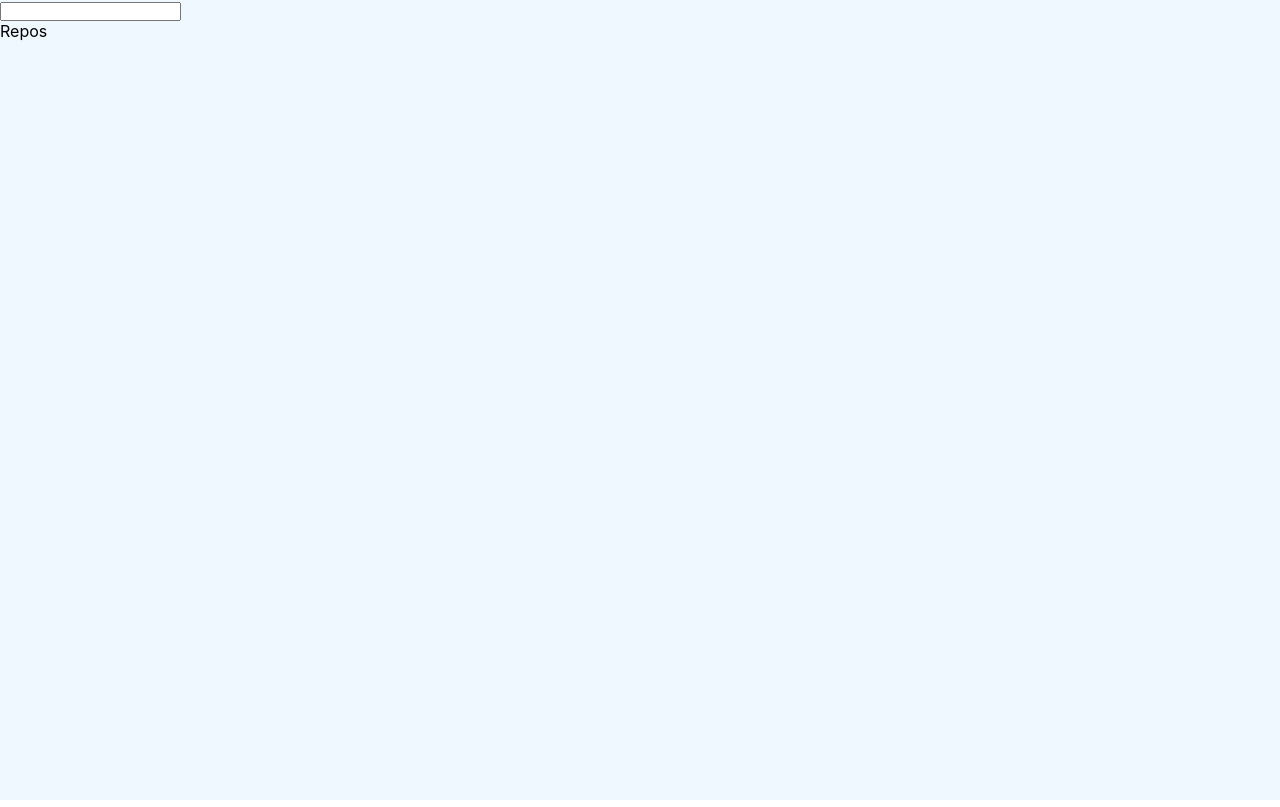
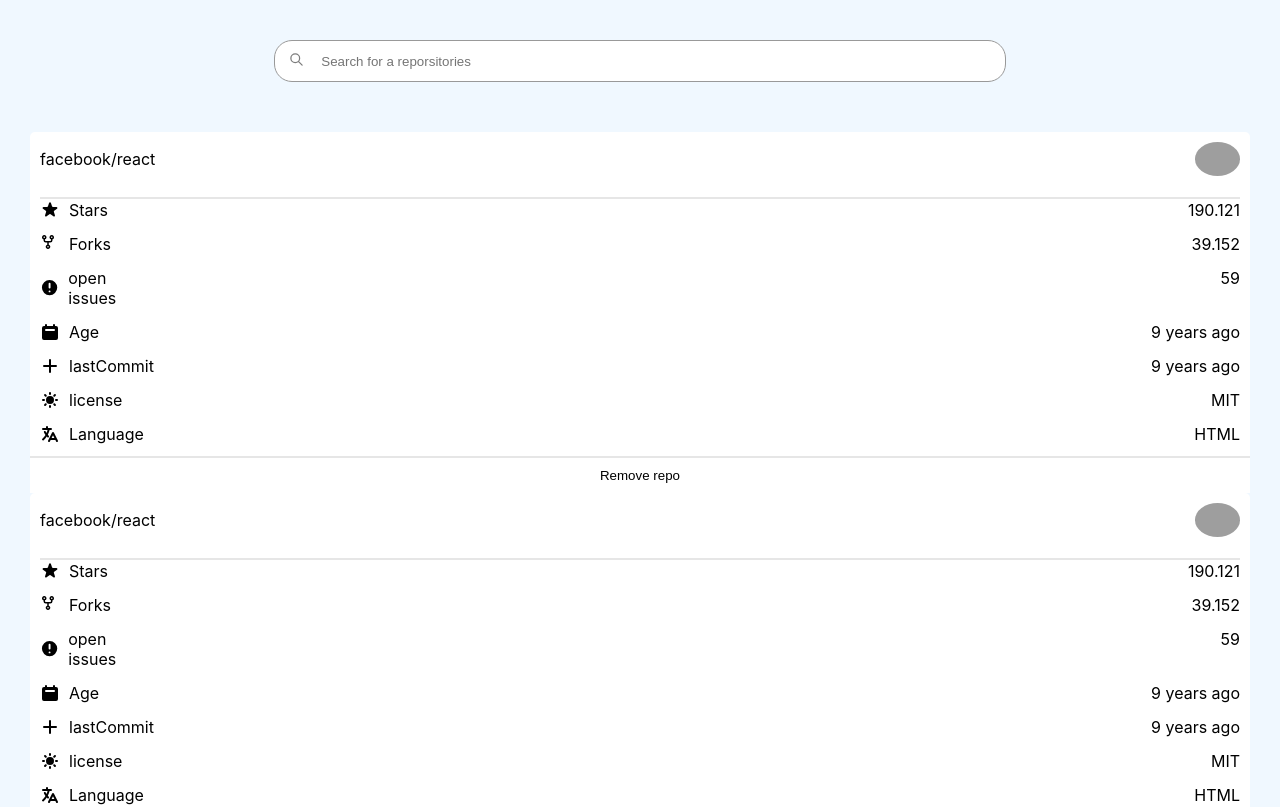
Before and after one commit to MohammadQatash/Github-Repositories-, a React (Create React App) app: page / in a window 1280 px wide. Shown: the top 807 px of the page. Built offline with nearby package versions, Linux system fonts and the light colour scheme; grey boxes are pictures that could not be loaded.

Commit message:
UI repo  design

```diff
--- a/src/App.jsx
+++ b/src/App.jsx
@@ -1,19 +1,27 @@
-import React from 'react'
-import SearchForm from './components/SearchForm'
+import React, { useState } from "react";
+import SearchForm from "./components/SearchForm";
+import ReposeCards from "./components/ReposeCards";
+import { data } from './data';
 
 const App = () => {
+  const [repose, setRepose] = useState(data);
+
   return (
-    <main className='main'>
-      <div className='container'>
-      <section className='repos-search'>
-        <SearchForm />
-      </section>
-      <section className='repos-section'>
-        Repos
-      </section>
+    <main className="main">
+      <div className="container">
+        <section className="repos-search">
+          <SearchForm />
+        </section>
+
+        <section className="repositories-cards">
+          <ReposeCards repose={repose} />
+          <ReposeCards repose={repose} />
+          <ReposeCards repose={repose} />
+          <ReposeCards repose={repose} />
+        </section>
       </div>
     </main>
-  )
-}
+  );
+};
 
-export default App
+export default App;
--- /dev/null
+++ b/src/components/ReposeCards.jsx
@@ -0,0 +1,87 @@
+import React from 'react'
+import {
+  StarsIcon,
+  ForksIcon,
+  OpenIssuesIcon,
+  AgeIcon,
+  LastCommitIcon,
+  LicenseIcon,
+  LanguageIcon
+} from "../icons";
+
+const ReposeCards = ({repose}) => {
+  return (
+    <div className="repository-card">
+      <div className="repose-name">
+        <div>{repose[0].full_name}</div>
+        <img src={repose[0].owner.avatar_url} alt="noImage" />
+      </div>
+      <div className="repose-stars mt-7">
+        <div className="icon-box">
+          <span className="icons">
+            <StarsIcon />
+          </span>
+          Stars
+        </div>
+        <div>{repose[0].stargazers_count}</div>
+      </div>
+      <div className="repose-forks">
+        <div className="icon-box">
+          <span className="icons">
+            <ForksIcon />
+          </span>
+          Forks
+        </div>
+        <div>{repose[0].forks}</div>
+      </div>
+      <div className="repose-open-issues">
+        <div className="icon-box">
+          <span className="icons">
+            <OpenIssuesIcon />
+          </span>
+          open issues
+        </div>
+        <div>{repose[0].open_issues}</div>
+      </div>
+      <div className="repose-age">
+        <div className="icon-box">
+          <span className="icons">
+            <AgeIcon />
+          </span>
+          Age
+        </div>
+        <div>{repose[0].age}</div>
+      </div>
+      <div className="repose-last-commit">
+        <div className="icon-box">
+          <span className="icons">
+            <LastCommitIcon />
+          </span>
+          lastCommit
+        </div>
+        <div>{repose[0].lastCommit}</div>
+      </div>
+      <div className="repose-license">
+        <div className="icon-box">
+          <span className="icons">
+            <LicenseIcon />
+          </span>
+          license
+        </div>
+        <div>{repose[0].license}</div>
+      </div>
+      <div className="repose-language mb-7">
+        <div className="icon-box">
+          <span className="icons">
+            <LanguageIcon />
+          </span>
+          Language
+        </div>
+        <div>{repose[0].language}</div>
+      </div>
+      <button className="btn-remove">Remove repo</button>
+    </div>
+  );
+}
+
+export default ReposeCards
--- a/src/components/SearchForm.jsx
+++ b/src/components/SearchForm.jsx
@@ -1,13 +1,16 @@
-import React from 'react'
-
+import React from "react";
+import { SearchIcon } from '../icons'
 const SearchForm = () => {
   return (
-      <form className='search-form'>
-        <div className='form-control'>
-          <input type='text' name='name' id='name' />
+    <form className="form">
+      <div className="form-control">
+            <label htmlFor="search" className="search-icon">
+                <SearchIcon />
+            </label>
+            <input type="text" name="name" id="search" className="search-input" placeholder="Search for a reporsitories"/>
         </div>
-      </form>
-  )
-}
+    </form>
+  );
+};
 
-export default SearchForm
+export default SearchForm;
--- a/src/data.js
+++ b/src/data.js
@@ -1,35 +1,36 @@
 export const data = [
   {
-        name: 'react',
-        full_name: 'facebook/react',
-        stargazers_count: '190.121',
+    name: "react",
+    full_name: "facebook/react",
+    stargazers_count: "190.121",
     forks: 39.152,
     open_issues: 59,
-        language: 'HTML',
-        license: 'MIT',
-        age: '9 years ago',
-        lastCommit: '9 years ago'
+    language: "HTML",
+    license: "MIT",
+    age: "9 years ago",
+    lastCommit: "9 years ago",
+    owner: {avatar_url: "https://avatars.githubusercontent.com/u/5550850?v=4"}
   },
   {
-        name: 'vue',
-        full_name: 'vuejs/vue',
-        stargazers_count: '190.121',
+    name: "vue",
+    full_name: "vuejs/vue",
+    stargazers_count: "190.121",
     forks: 39.152,
     open_issues: 59,
-        language: 'HTML',
-        license: 'MIT',
-        age: '9 years ago',
-        lastCommit: '9 years ago'
+    language: "HTML",
+    license: "MIT",
+    age: "9 years ago",
+    lastCommit: "9 years ago",
   },
   {
-        name: 'angular',
-        full_name: 'angularjs/angular',
-        stargazers_count: '190.121',
+    name: "angular",
+    full_name: "angularjs/angular",
+    stargazers_count: "190.121",
     forks: 39.152,
     open_issues: 59,
-        language: 'HTML',
-        license: 'MIT',
-        age: '9 years ago',
-        lastCommit: '9 years ago'
+    language: "HTML",
+    license: "MIT",
+    age: "9 years ago",
+    lastCommit: "9 years ago",
   },
-]
+];
--- a/src/icons.js
+++ b/src/icons.js
@@ -1,18 +1,135 @@
-export const CartIcon = () => { //Declare it inside component ^_^
+export const SearchIcon = () => {
   return (
     <svg
-      xmlns='http://www.w3.org/2000/svg'
-      className='h-6 w-6 '
-      fill='none'
-      viewBox='0 0 24 24'
-      stroke='currentColor'
-      strokeWidth={2}
+      xmlns="http://www.w3.org/2000/svg"
+      className="h-6 w-6"
+      fill="none"
+      viewBox="0 0 24 24"
+      stroke="currentColor"
+      strokeWidth="2"
     >
       <path
-        strokeLinecap='round'
-        strokeLinejoin='round'
-        d='M16 11V7a4 4 0 00-8 0v4M5 9h14l1 12H4L5 9z'
+        strokeLinecap="round"
+        strokeLinejoin="round"
+        d="M21 21l-6-6m2-5a7 7 0 11-14 0 7 7 0 0114 0z"
       />
     </svg>
   );
 };
+
+export const StarsIcon = () => {
+  return (
+    <svg
+      xmlns="http://www.w3.org/2000/svg"
+      className="h-5 w-5"
+      viewBox="0 0 20 20"
+      fill="currentColor"
+    >
+      <path d="M9.049 2.927c.3-.921 1.603-.921 1.902 0l1.07 3.292a1 1 0 00.95.69h3.462c.969 0 1.371 1.24.588 1.81l-2.8 2.034a1 1 0 00-.364 1.118l1.07 3.292c.3.921-.755 1.688-1.54 1.118l-2.8-2.034a1 1 0 00-1.175 0l-2.8 2.034c-.784.57-1.838-.197-1.539-1.118l1.07-3.292a1 1 0 00-.364-1.118L2.98 8.72c-.783-.57-.38-1.81.588-1.81h3.461a1 1 0 00.951-.69l1.07-3.292z" />
+    </svg>
+  );
+};
+
+export const ForksIcon = () => {
+  return (
+    <svg
+      aria-hidden="true"
+      height="16"
+      viewBox="0 0 16 16"
+      version="1.1"
+      width="16"
+      data-view-component="true"
+      className="octicon octicon-repo-forked"
+    >
+      <path
+        fillRule="evenodd"
+        d="M5 3.25a.75.75 0 11-1.5 0 .75.75 0 011.5 0zm0 2.122a2.25 2.25 0 10-1.5 0v.878A2.25 2.25 0 005.75 8.5h1.5v2.128a2.251 2.251 0 101.5 0V8.5h1.5a2.25 2.25 0 002.25-2.25v-.878a2.25 2.25 0 10-1.5 0v.878a.75.75 0 01-.75.75h-4.5A.75.75 0 015 6.25v-.878zm3.75 7.378a.75.75 0 11-1.5 0 .75.75 0 011.5 0zm3-8.75a.75.75 0 100-1.5.75.75 0 000 1.5z"
+      ></path>
+    </svg>
+  );
+};
+
+export const OpenIssuesIcon = () => {
+  return (
+    <svg
+      xmlns="http://www.w3.org/2000/svg"
+      className="h-5 w-5"
+      viewBox="0 0 20 20"
+      fill="currentColor"
+    >
+      <path
+        fillRule="evenodd"
+        d="M18 10a8 8 0 11-16 0 8 8 0 0116 0zm-7 4a1 1 0 11-2 0 1 1 0 012 0zm-1-9a1 1 0 00-1 1v4a1 1 0 102 0V6a1 1 0 00-1-1z"
+        clipRule="evenodd"
+      />
+    </svg>
+  );
+};
+
+export const AgeIcon = () => {
+  return (
+    <svg
+      xmlns="http://www.w3.org/2000/svg"
+      className="h-5 w-5"
+      viewBox="0 0 20 20"
+      fill="currentColor"
+    >
+      <path
+        fillRule="evenodd"
+        d="M6 2a1 1 0 00-1 1v1H4a2 2 0 00-2 2v10a2 2 0 002 2h12a2 2 0 002-2V6a2 2 0 00-2-2h-1V3a1 1 0 10-2 0v1H7V3a1 1 0 00-1-1zm0 5a1 1 0 000 2h8a1 1 0 100-2H6z"
+        clipRule="evenodd"
+      />
+    </svg>
+  );
+};
+
+export const LastCommitIcon = () => {
+  return (
+    <svg
+      xmlns="http://www.w3.org/2000/svg"
+      className="h-5 w-5"
+      viewBox="0 0 20 20"
+      fill="currentColor"
+    >
+      <path
+        fillRule="evenodd"
+        d="M10 3a1 1 0 011 1v5h5a1 1 0 110 2h-5v5a1 1 0 11-2 0v-5H4a1 1 0 110-2h5V4a1 1 0 011-1z"
+        clipRule="evenodd"
+      />
+    </svg>
+  );
+};
+
+export const LicenseIcon = () => {
+  return (
+    <svg
+      xmlns="http://www.w3.org/2000/svg"
+      className="h-5 w-5"
+      viewBox="0 0 20 20"
+      fill="currentColor"
+    >
+      <path
+        fillRule="evenodd"
+        d="M10 2a1 1 0 011 1v1a1 1 0 11-2 0V3a1 1 0 011-1zm4 8a4 4 0 11-8 0 4 4 0 018 0zm-.464 4.95l.707.707a1 1 0 001.414-1.414l-.707-.707a1 1 0 00-1.414 1.414zm2.12-10.607a1 1 0 010 1.414l-.706.707a1 1 0 11-1.414-1.414l.707-.707a1 1 0 011.414 0zM17 11a1 1 0 100-2h-1a1 1 0 100 2h1zm-7 4a1 1 0 011 1v1a1 1 0 11-2 0v-1a1 1 0 011-1zM5.05 6.464A1 1 0 106.465 5.05l-.708-.707a1 1 0 00-1.414 1.414l.707.707zm1.414 8.486l-.707.707a1 1 0 01-1.414-1.414l.707-.707a1 1 0 011.414 1.414zM4 11a1 1 0 100-2H3a1 1 0 000 2h1z"
+        clipRule="evenodd"
+      />
+    </svg>
+  );
+};
+
+export const LanguageIcon = () => {
+  return (
+    <svg
+      xmlns="http://www.w3.org/2000/svg"
+      className="h-5 w-5"
+      viewBox="0 0 20 20"
+      fill="currentColor"
+    >
+      <path
+        fillRule="evenodd"
+        d="M7 2a1 1 0 011 1v1h3a1 1 0 110 2H9.578a18.87 18.87 0 01-1.724 4.78c.29.354.596.696.914 1.026a1 1 0 11-1.44 1.389c-.188-.196-.373-.396-.554-.6a19.098 19.098 0 01-3.107 3.567 1 1 0 01-1.334-1.49 17.087 17.087 0 003.13-3.733 18.992 18.992 0 01-1.487-2.494 1 1 0 111.79-.89c.234.47.489.928.764 1.372.417-.934.752-1.913.997-2.927H3a1 1 0 110-2h3V3a1 1 0 011-1zm6 6a1 1 0 01.894.553l2.991 5.982a.869.869 0 01.02.037l.99 1.98a1 1 0 11-1.79.895L15.383 16h-4.764l-.724 1.447a1 1 0 11-1.788-.894l.99-1.98.019-.038 2.99-5.982A1 1 0 0113 8zm-1.382 6h2.764L13 11.236 11.618 14z"
+        clipRule="evenodd"
+      />
+    </svg>
+  );
+};
--- a/src/index.css
+++ b/src/index.css
@@ -1,11 +1,11 @@
-/*
-===============
-Variables
-===============
-*/
+/* Variables */
 :root {
-  --clr-body: aliceblue;
+  --clr-primary: aliceblue;
+  --clr-gray: #999;
+  --clr-light-gray: rgb(230, 230, 230)
 }
+
+/* global */
 * {
   margin: 0;
   padding: 0;
@@ -28,7 +28,124 @@
     monospace;
 }
 .main {
-  background-color: var(--clr-body);
-  width: 100vw;
-  height: 100vh;
+  background-color: var(--clr-primary);
 }
+.container {
+  max-width: 1366px;
+  width: 100%;
+  padding-left: 30px;
+  padding-right: 30px;
+  min-height: 100vh;
+}
+/* Repos Search */
+.repos-search {
+  padding-top: 40px;
+  margin-bottom: 50px;
+}
+
+.form {
+  display: flex;
+  justify-content: center;
+}
+
+.form-control {
+  display: flex;
+  align-items: center;
+  justify-content: space-around;
+  width: 60%;
+  border: 1px solid var(--clr-gray);
+  background: white;
+  border-radius: 18px;
+  padding: 10px 10px 10px 5px;
+}
+
+.search-icon {
+  color: #7c7c7c;
+  width: 15px;
+}
+
+.search-input {
+  width: 93%;
+  outline: none;
+  border: none;
+  height: 100%;
+}
+
+/* Repose Cards */
+.repos-cards {
+  display: grid;
+  grid-template-columns: repeat(auto-fill, minmax(303px, 1fr));
+  gap: 25px;
+}
+.repository-card {
+  display: flex;
+  flex-direction: column;
+  /* padding: 0 10px; */
+  background: white;
+  position: relative;
+  border-radius: 5px;
+}
+.repository-card::before {
+  content: '';
+  position: absolute;
+  left: 10px;
+  top: 65px;
+  right: 10px;
+  border-bottom: 2px solid var(--clr-light-gray);
+}
+.repository-card::after {
+  content: '';
+  position: absolute;
+  left: 0px;
+  bottom: 35px;
+  right: 0;
+  border-bottom: 2px solid var(--clr-light-gray);
+}
+.repose-name {
+  display: flex;
+  justify-content: space-between;
+  align-items: center;
+  cursor: pointer;
+  padding: 10px;
+}
+
+.repose-name img{
+  width: 45px;
+  border-radius: 50%;
+}
+
+.repose-stars, .repose-forks, .repose-open-issues, .repose-age, .repose-last-commit,
+  .repose-license, .repose-language {
+  display: flex;
+  justify-content: space-between;
+  padding: 7px 10px;
+}
+
+.icon-box {
+  display: flex;
+  align-items: center;
+  flex-basis: 115px;
+}
+
+.icons {
+  width: 20px;
+  height: 20px;
+  margin-right: 9px;
+}
+
+.btn-remove {
+  background: white;
+  outline: none;
+  border: none;
+  padding-top: 10px;
+  padding-bottom: 10px;
+  cursor: pointer;
+}
+
+/* utilities */
+.mt-7 {
+  margin-top: 7px;
+}
+.mb-7 {
+  margin-bottom: 7px;
+}
```
Also changed, not shown: public/search.png (added). Lines whose indentation alone changed are shown as unchanged.
